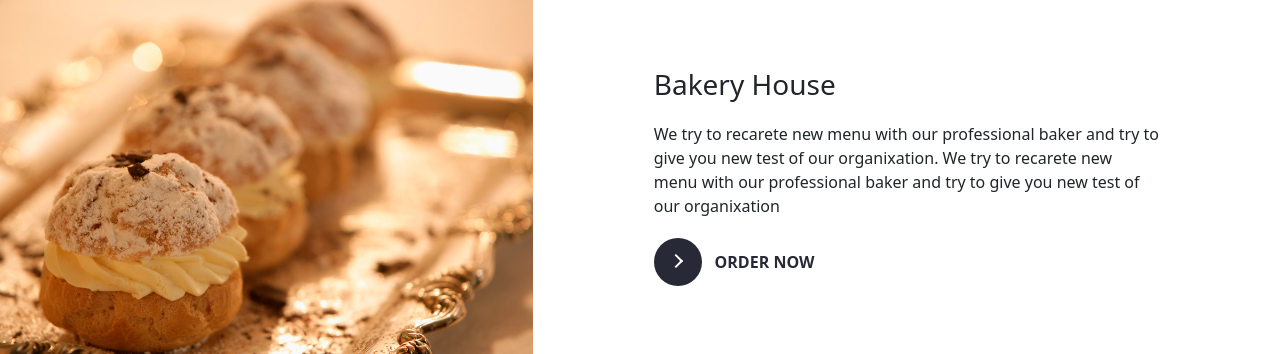
After one commit to adipthapaliya/BakeryWithDjango, a Django app: page / in a window 1280 px wide. The commit adds this page. Shown: the part 1881-2235 px from the top of the page. Run offline with Django 4.2, Linux system fonts and the light colour scheme.

Commit message:
home page for user added

```diff
--- a/Bakery/urls.py
+++ b/Bakery/urls.py
@@ -14,8 +14,10 @@ Including another URLconf
     2. Add a URL to urlpatterns:  path('blog/', include('blog.urls'))
 """
 from django.contrib import admin
-from django.urls import path
+from django.urls import path,include
 
 urlpatterns = [
     path('admin/', admin.site.urls),
+
+    path('', include("userAccount.urls")),
 ]
--- /dev/null
+++ b/static/css/common/button.css
@@ -0,0 +1,138 @@
+/* From uiverse.io */
+.btn-cta {
+    position: relative;
+    display: inline-block;
+    cursor: pointer;
+    outline: none;
+    border: 0;
+    vertical-align: middle;
+    text-decoration: none;
+    background: transparent;
+    padding: 0;
+    font-size: inherit;
+    font-family: inherit;
+   }
+
+   .btn-cta  {
+    width: 12rem;
+    height: auto;
+   }
+
+   .btn-cta .circle {
+    transition: all 0.45s cubic-bezier(0.65, 0, 0.076, 1);
+    position: relative;
+    display: block;
+    margin: 0;
+    width: 3rem;
+    height: 3rem;
+    background: #282936;
+    border-radius: 1.625rem;
+   }
+
+   .btn-cta .circle .icon {
+    transition: all 0.45s cubic-bezier(0.65, 0, 0.076, 1);
+    position: absolute;
+    top: 0;
+    bottom: 0;
+    margin: auto;
+    background: #fff;
+   }
+
+   .btn-cta .circle .icon.arrow {
+    transition: all 0.45s cubic-bezier(0.65, 0, 0.076, 1);
+    left: 0.625rem;
+    width: 1.125rem;
+    height: 0.125rem;
+    background: none;
+   }
+
+   .btn-cta .circle .icon.arrow::before {
+    position: absolute;
+    content: "";
+    top: -0.29rem;
+    right: 0.0625rem;
+    width: 0.625rem;
+    height: 0.625rem;
+    border-top: 0.125rem solid #fff;
+    border-right: 0.125rem solid #fff;
+    transform: rotate(45deg);
+   }
+
+   .btn-cta .button-text {
+    transition: all 0.45s cubic-bezier(0.65, 0, 0.076, 1);
+    position: absolute;
+    top: 0;
+    left: 0;
+    right: 0;
+    bottom: 0;
+    padding: 0.75rem 0;
+    margin: 0 0 0 1.85rem;
+    color: #282936;
+    font-weight: 700;
+    line-height: 1.6;
+    text-align: center;
+    text-transform: uppercase;
+   }
+
+   .btn-cta:hover .circle {
+    width: 100%;
+   }
+
+   .btn-cta:hover .circle .icon.arrow {
+    background: #fff;
+    transform: translate(1rem, 0);
+   }
+
+  .btn-cta:hover .button-text {
+    color: #fff;
+   }
+
+/* Responsive */
+
+@media only screen and (max-width: 1500px) {
+
+
+
+
+
+
+}
+
+/* Extra large devices (large laptops and desktops, 1200px and up) */
+@media only screen and (max-width: 1200px) {
+
+
+
+
+}
+
+/* Large devices (laptops/desktops, 992px and up) */
+@media only screen and (max-width: 992px) {
+
+  .btn-cta{
+    transform: scale(0.85);
+  }
+
+
+}
+
+/* Medium devices (landscape tablets, 768px and up) */
+@media only screen and (max-width: 768px) {
+
+  .btn-cta{
+    transform: scale(0.75);
+  }
+
+
+
+}
+
+
+
+/* Small devices (portrait tablets and large phones, 600px and up) */
+@media only screen and (max-width: 600px) {
+
+
+
+
+}
--- /dev/null
+++ b/static/css/common/footer.css
@@ -0,0 +1,26 @@
+footer{
+    background-image: url(../../images/background/assortment-pieces-cake.jpg);
+
+    background-attachment: fixed;
+    background-position: center;
+    background-repeat: no-repeat;
+    background-size: cover;
+
+
+  }
+
+footer>div{
+    background-color: rgba(213, 202, 202, 0.4);
+    width: 100%;
+    height: 100%;
+
+
+}
+
+footer a{
+    text-decoration: none;
+}
+
+.social-media{
+    border-bottom: 2px solid rgba(255,255,255,0.5);
+  }
--- a/static/css/common/navigation.css
+++ b/static/css/common/navigation.css
@@ -2,7 +2,7 @@
 header{
     width: 100%;
     height: 55vh;
-    background-image: url(../../images/background/assortment-pieces-cake.jpg);
+    background-image: url(../../images/index/assortment-pieces-cake.jpg);
     background-position: center;
     background-repeat: no-repeat;
     background-size: cover;
--- /dev/null
+++ b/static/css/user/index.css
@@ -0,0 +1,93 @@
+.image-container{
+    padding: 0 !important;
+}
+.image-container img{
+    width: 100%;
+    height: 100%;
+}
+
+.text-container div{
+    width: 70%;
+    margin: 0 auto;
+    padding: 20px 0;
+}
+
+.text-container > div p{
+    margin: 20px 0;
+}
+
+/* Second Container */
+#second-container{
+    background-image: url(../../images/index/dounot.png);
+    height: 70vh;
+
+    background-attachment: fixed;
+    background-position: center;
+    background-repeat: no-repeat;
+    background-size: cover;
+  }
+
+/* Second Container Ends */
+
+/* Third Container Starts */
+#third-container{
+    background-image: url(../../images/index/side.jpg);
+    height: 60vh;
+    background-attachment: fixed;
+    background-position: center;
+    background-repeat: no-repeat;
+    background-size: cover;
+    display: flex;
+    justify-content: center;
+    align-items: center;
+  }
+
+/* Third Container Ends */
+
+/* Responsive */
+
+@media only screen and (max-width: 1500px) {
+
+
+
+
+
+
+}
+
+/* Extra large devices (large laptops and desktops, 1200px and up) */
+@media only screen and (max-width: 1200px) {
+
+
+
+
+}
+
+/* Large devices (laptops/desktops, 992px and up) */
+@media only screen and (max-width: 992px) {
+
+
+
+}
+
+/* Medium devices (landscape tablets, 768px and up) */
+@media only screen and (max-width: 768px) {
+
+
+
+    .text-container div{
+        width: 100%;
+    }
+
+
+}
+
+
+
+/* Small devices (portrait tablets and large phones, 600px and up) */
+@media only screen and (max-width: 600px) {
+
+
+
+
+}
--- a/templates/base.html
+++ b/templates/base.html
@@ -14,10 +14,9 @@
     {%load static %}
 <link rel="stylesheet" href="{% static 'css/common/navigation.css'%}">
   <link rel="stylesheet" href="../static/css/index.css">
-  <link rel="stylesheet" href="../static/css/common/button.css">
   <link rel="stylesheet" href="../static/css/common/footer.css">
 
-  {%blockcss%}
+  {%block css%}
 
   {%endblock%}
 
@@ -50,11 +49,12 @@
     {% include 'footer.html'%}
 
 
+    {% block js%}
+
+    {% endblock %}
+
+    <script src="{% static 'js/common/navigation.js'%}"></script>
+
 </body>
 
-{% block js%}
-
-{% endblock %}
-
-<script src="{% load 'js/common/navigation.js'%}"></script>
 </html>
--- /dev/null
+++ b/templates/user/index.html
@@ -0,0 +1,94 @@
+{% extends 'base.html' %}
+
+
+{% block title %}  {%endblock%}
+
+{%load static%}
+{% block css%} <link rel="stylesheet" href="{% static 'css/user/index.css'%}">
+<link rel="stylesheet" href="{% static  'css/common/button.css'%}">
+
+{%endblock%}
+
+
+{% block content %}
+
+<main>
+    <!-- Fisrt Container -->
+    <div class="container-fluid first-container">
+      <div class="row ">
+        <div class="col-md-5 col-sm-8 offset-sm-2 col-10 offset-md-0 offset-1 image-container">
+          <img src="{% static 'images/index/creamy.png'%}" alt="">
+        </div>
+        <div class="col-md-7 col-sm-8 offset-sm-2 col-10 offset-md-0 offset-1  text-container d-flex align-items-center">
+          <div>
+            <h3 > Bakery House</h3>
+              <p>We try to recarete new menu  with our professional baker and  try to give you new test  of our organixation. We try to recarete new menu  with our professional baker and  try to give you new test  of our organixation</p>
+              <a href="">
+                  <button class="btn-cta ">
+                      <span class="circle" aria-hidden="true">
+                      <span class="icon arrow"></span>
+                      </span>
+                      <span class="button-text">Order Now</span>
+                    </button>
+              </a>
+          </div>
+        </div>
+      </div>
+    </div>
+    <!-- Fisrt Container Ends -->
+    <!-- Second Container -->
+
+    <div class="container-fluid second-container" id="second-container">
+
+    </div>
+    <!-- Second COntainer Ends -->
+
+    <!-- Third Container -->
+    <div class="container-fluid third-container" id ="third-container">
+      <div class="col-md-7 col-sm-8 offset-sm-2 col-10 offset-md-0 offset-1 text-container d-flex align-items-center">
+        <div>
+          <h3 > Bakery House</h3>
+            <p>We try to recarete new menu  with our professional baker and  try to give you new test  of our organixation. We try to recarete new menu  with our professional baker and  try to give you new test  of our organixation</p>
+            <a href="">
+                <button class="btn-cta ">
+                    <span class="circle" aria-hidden="true">
+                    <span class="icon arrow"></span>
+                    </span>
+                    <span class="button-text">Order Now</span>
+                  </button>
+            </a>
+        </div>
+      </div>
+    </div>
+    <!-- Third Container Ends -->
+
+     <!-- Fourth Container -->
+     <div class="container-fluid fourth-container">
+      <div class="row ">
+        <div class="col-md-5 col-sm-8 offset-sm-2 col-10 offset-md-0 offset-1  image-container">
+          <img src="{% static 'images/index/cup.png'%}" alt="">
+        </div>
+        <div class="col-md-7 col-sm-8 offset-sm-2 col-10 offset-md-0 offset-1 text-container d-flex align-items-center">
+          <div>
+            <h3 > Bakery House</h3>
+              <p>We try to recarete new menu  with our professional baker and  try to give you new test  of our organixation. We try to recarete new menu  with our professional baker and  try to give you new test  of our organixation</p>
+              <a href="">
+                  <button class="btn-cta ">
+                      <span class="circle" aria-hidden="true">
+                      <span class="icon arrow"></span>
+                      </span>
+                      <span class="button-text">Order Now</span>
+                    </button>
+              </a>
+          </div>
+        </div>
+      </div>
+    </div>
+    <!-- Fourth Container Ends -->
+  </main>
+{%endblock%}
+
+{% block js%}
+<script src="{% load 'js/index.js'%}"></script>
+
+{%endblock%}
--- /dev/null
+++ b/userAccount/urls.py
@@ -0,0 +1,22 @@
+"""learn URL Configuration
+
+The `urlpatterns` list routes URLs to views. For more information please see:
+    https://docs.djangoproject.com/en/4.0/topics/http/urls/
+Examples:
+Function views
+    1. Add an import:  from my_app import views
+    2. Add a URL to urlpatterns:  path('', views.home, name='home')
+Class-based views
+    1. Add an import:  from other_app.views import Home
+    2. Add a URL to urlpatterns:  path('', Home.as_view(), name='home')
+Including another URLconf
+    1. Import the include() function: from django.urls import include, path
+    2. Add a URL to urlpatterns:  path('blog/', include('blog.urls'))
+"""
+
+from django.urls import path
+from userAccount import views
+urlpatterns = [
+    path('',views.home),
+
+]
--- a/userAccount/views.py
+++ b/userAccount/views.py
@@ -1,3 +1,9 @@
 from django.shortcuts import render
 
 # Create your views here.
+
+
+# Home Page Render
+
+def home(request):
+    return render(request,'user/index.html')
```
Also changed, not shown: static/images/index/cup.png (added), static/images/index/dounot.png (added), 3 other files.
